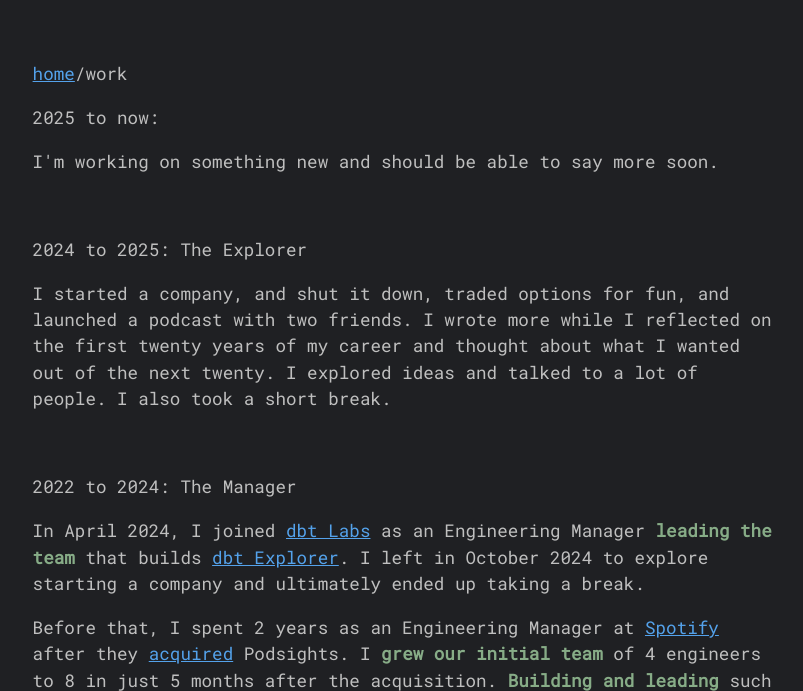
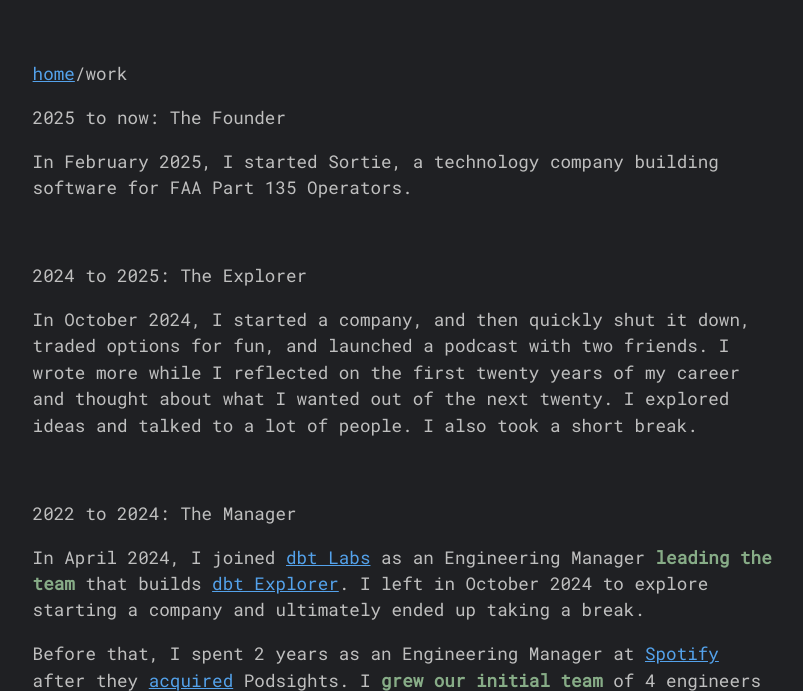
Before and after one commit to dansahagian/homepage, a Django app: template homepage/templates/work.html in a window 1280 px wide. Shown: the top 691 px of the page, without its empty margins (237-1040 px from the left). Run offline with Django 5.2, Linux system fonts and the light colour scheme; the template is opened without the code that fills it, so the values that code supplies are empty.

Commit message:
Update content

```diff
--- a/homepage/templates/home.html
+++ b/homepage/templates/home.html
@@ -30,8 +30,9 @@
         </div>
         <div class="section">
             <p>
-                I'm a software engineer who is interested in finance, privacy, and education.
-                I'm working on something new and should be able to say more soon.
+                I'm a software engineer who is interested in finance and privacy. More
+                specifically, I'm a founder at Sortie, a technology company building software for
+                FAA Part 135 Operators.
             </p>
             <p>
                 Previously, I was at dbt Labs, Spotify, and Podsights. You can find more details
--- a/homepage/templates/work.html
+++ b/homepage/templates/work.html
@@ -2,17 +2,18 @@
     {% block content %}
         <div class="section">
             <p><a href="{% url 'home' %}">home</a>/work</p>
-            <p>2025 to now: </p>
+            <p>2025 to now: The Founder</p>
             <p>
-                I'm working on something new and should be able to say more soon.
+                In February 2025, I started Sortie, a technology company building software for FAA
+                Part 135 Operators.
             </p>
             <br>
             <p>2024 to 2025: The Explorer</p>
             <p>
-                I started a company, and shut it down, traded options for fun, and launched a
-                podcast with two friends. I wrote more while I reflected on the first twenty years
-                of my career and thought about what I wanted out of the next twenty. I explored
-                ideas and talked to a lot of people. I also took a short break.
+                In October 2024, I started a company, and then quickly shut it down, traded options
+                for fun, and launched a podcast with two friends. I wrote more while I reflected on
+                the first twenty years of my career and thought about what I wanted out of the next
+                twenty. I explored ideas and talked to a lot of people. I also took a short break.
             </p>
             <br>
             <p>2022 to 2024: The Manager</p>
```
